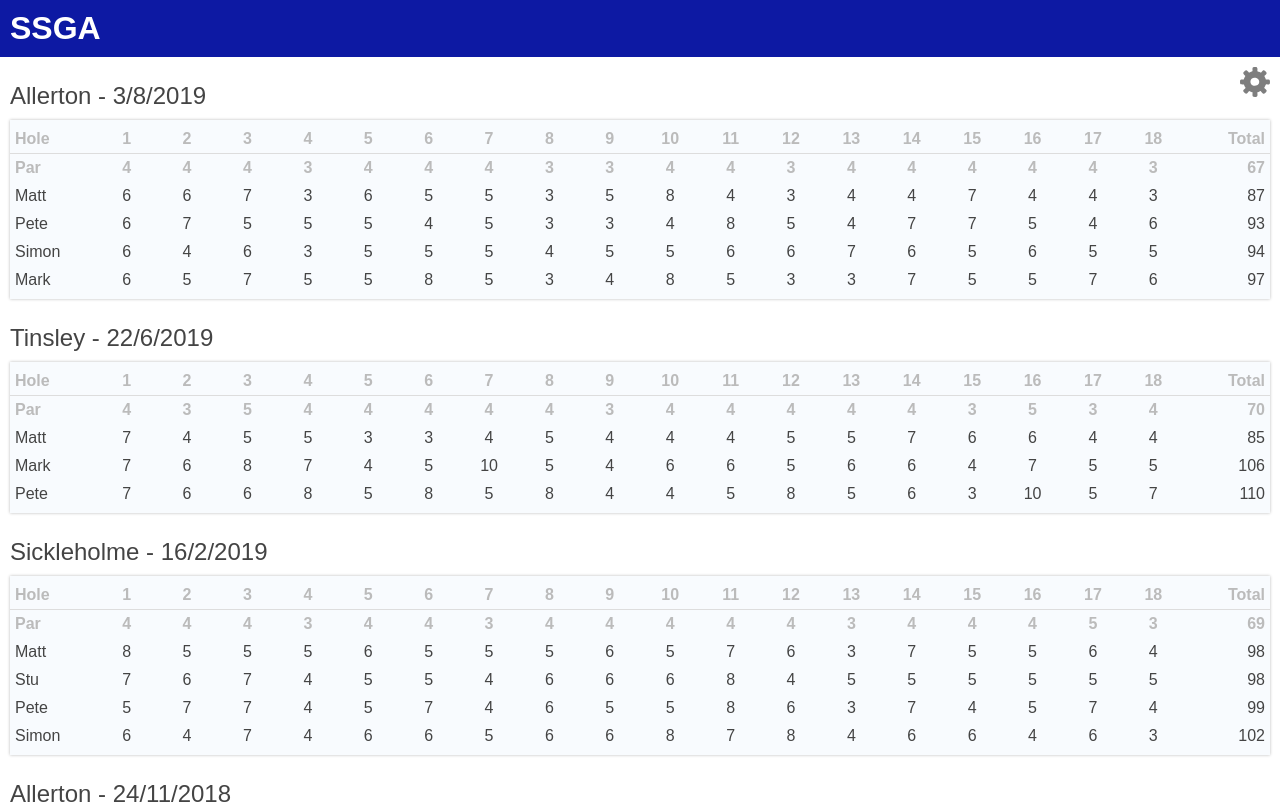
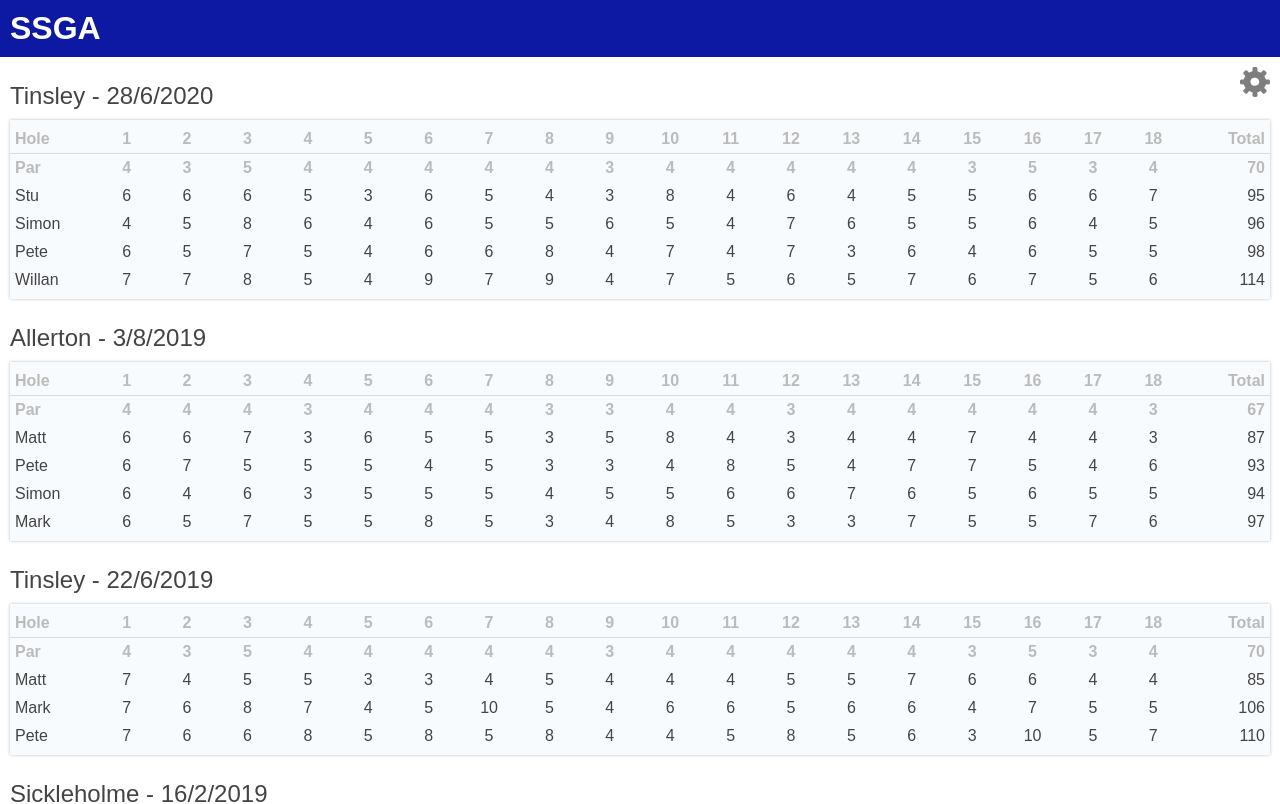
Before and after one commit to whitfield-mj/ssga, a React (Create React App) app: page / in a window 1280 px wide. Shown: the top 804 px of the page. Built offline with nearby package versions, Linux system fonts and the light colour scheme.

Commit message:
added new round

```diff
--- a/src/data/scores.js
+++ b/src/data/scores.js
@@ -1,4 +1,89 @@
 export default {
+  "2020-06-28": {
+    course: "Tinsley",
+    scores: {
+      Stu: {
+        1: 6,
+        2: 6,
+        3: 6,
+        4: 5,
+        5: 3,
+        6: 6,
+        7: 5,
+        8: 4,
+        9: 3,
+        10: 8,
+        11: 4,
+        12: 6,
+        13: 4,
+        14: 5,
+        15: 5,
+        16: 6,
+        17: 6,
+        18: 7
+      },
+      Simon: {
+        1: 4,
+        2: 5,
+        3: 8,
+        4: 6,
+        5: 4,
+        6: 6,
+        7: 5,
+        8: 5,
+        9: 6,
+        10: 5,
+        11: 4,
+        12: 7,
+        13: 6,
+        14: 5,
+        15: 5,
+        16: 6,
+        17: 4,
+        18: 5
+      },
+      Pete: {
+        1: 6,
+        2: 5,
+        3: 7,
+        4: 5,
+        5: 4,
+        6: 6,
+        7: 6,
+        8: 8,
+        9: 4,
+        10: 7,
+        11: 4,
+        12: 7,
+        13: 3,
+        14: 6,
+        15: 4,
+        16: 6,
+        17: 5,
+        18: 5
+      },
+      Willan: {
+        1: 7,
+        2: 7,
+        3: 8,
+        4: 5,
+        5: 4,
+        6: 9,
+        7: 7,
+        8: 9,
+        9: 4,
+        10: 7,
+        11: 5,
+        12: 6,
+        13: 5,
+        14: 7,
+        15: 6,
+        16: 7,
+        17: 5,
+        18: 6
+      }
+    }
+  },
   "2019-08-03": {
     course: "Allerton",
     scores: {
```
